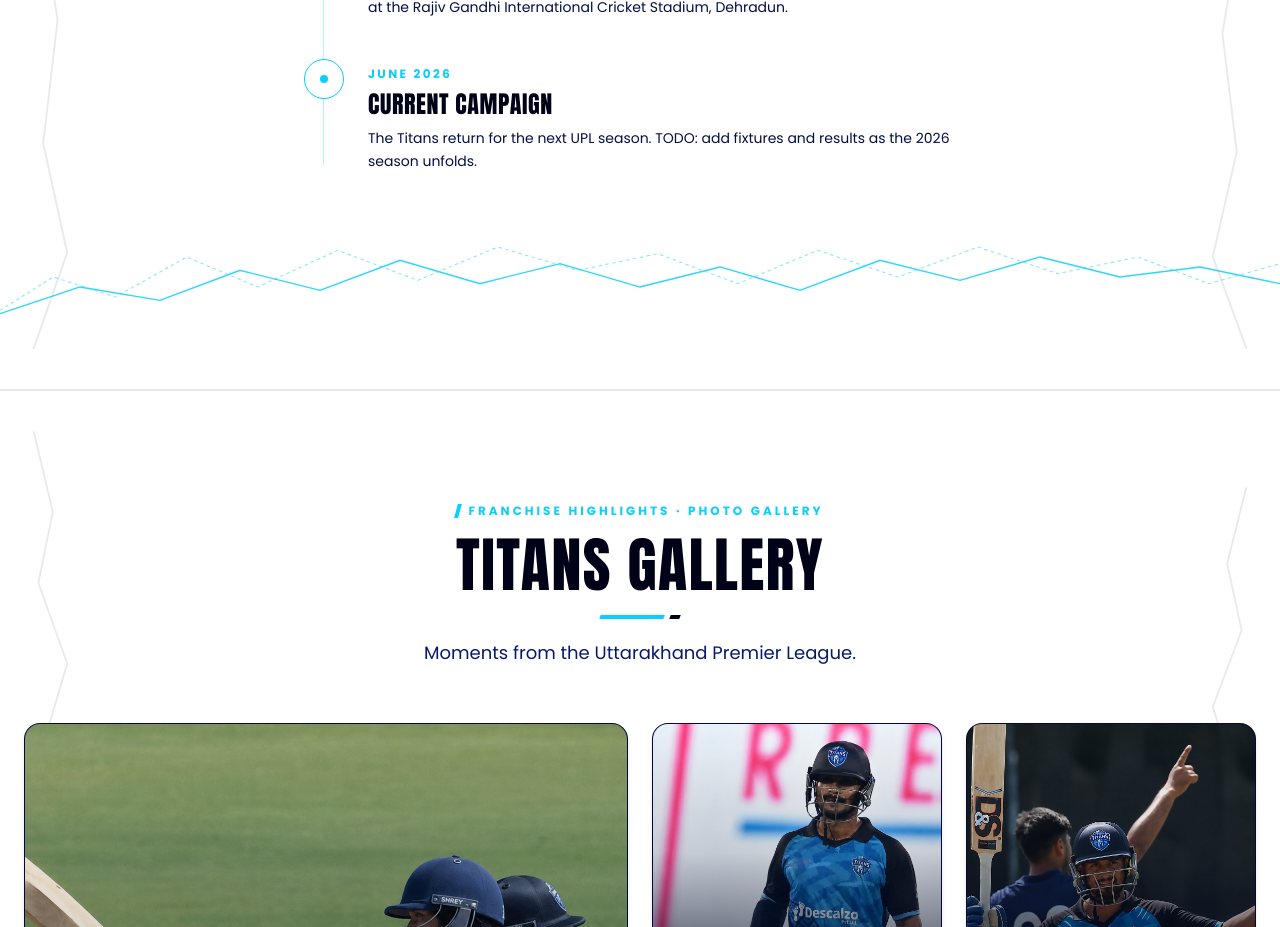
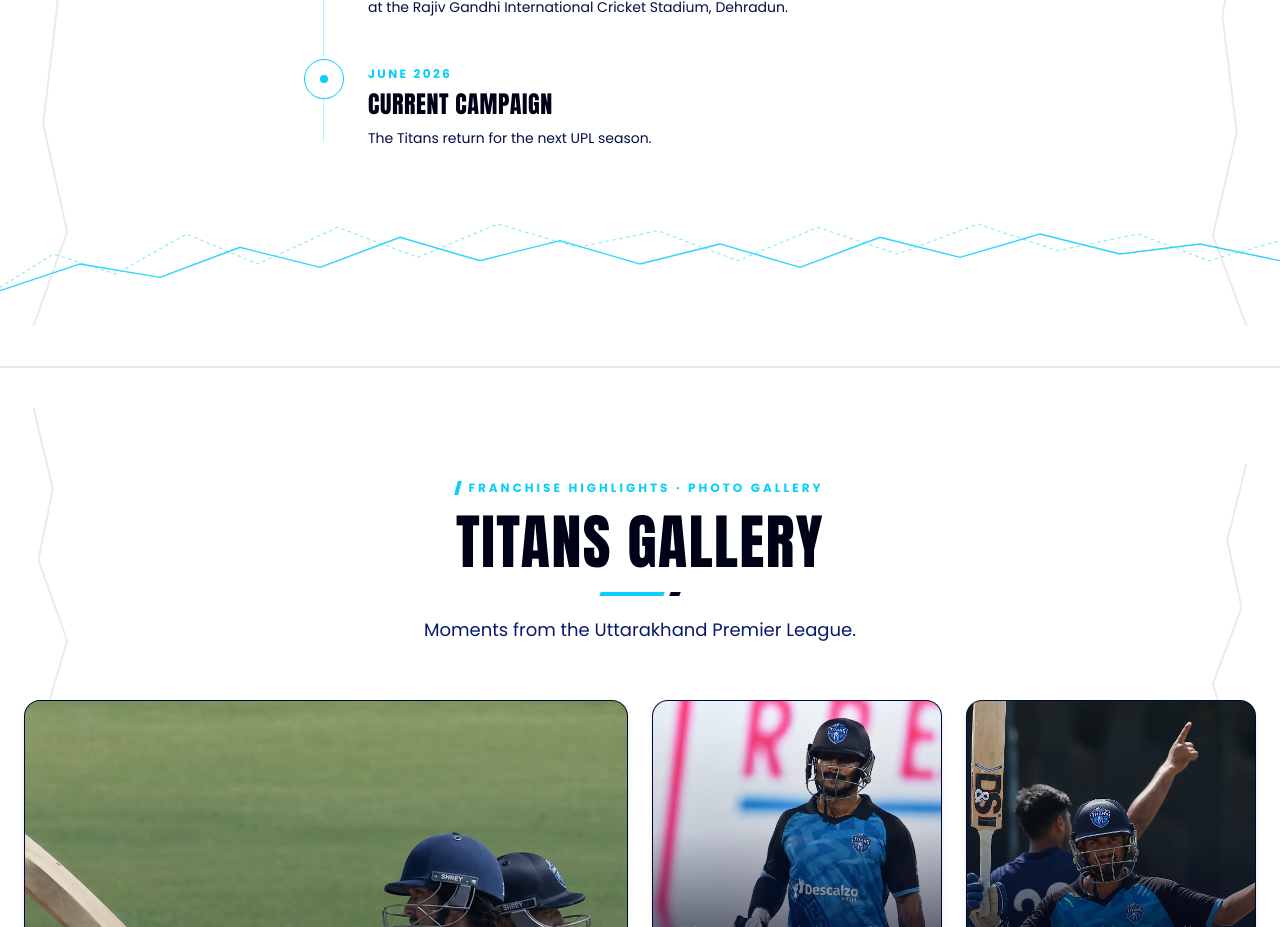
Before and after one commit to AdiRaushan/tehri-titans-, a Next.js app: page / in a window 1280 px wide. Shown: the part 2700-3627 px from the top of the page. Built offline with nearby package versions, Linux system fonts and the light colour scheme.

Commit message:
Remove TODO text from Franchise Milestones timeline

```diff
--- a/src/data/timeline.ts
+++ b/src/data/timeline.ts
@@ -27,6 +27,6 @@ export const timeline: Milestone[] = [
     marker: "June 2026",
     title: "Current Campaign",
     description:
-      "The Titans return for the next UPL season. TODO: add fixtures and results as the 2026 season unfolds.",
+      "The Titans return for the next UPL season.",
   },
 ];
```
Also changed, not shown: 1 other file (tests, documents, lock files or other folders).
